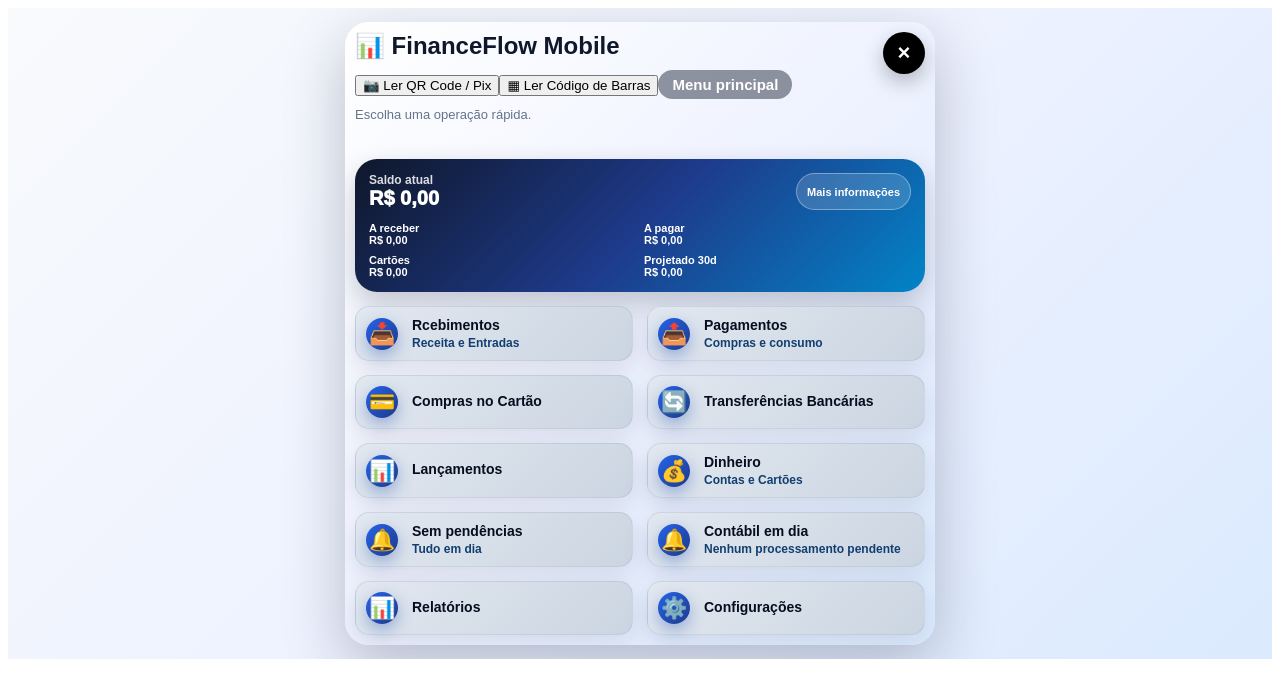
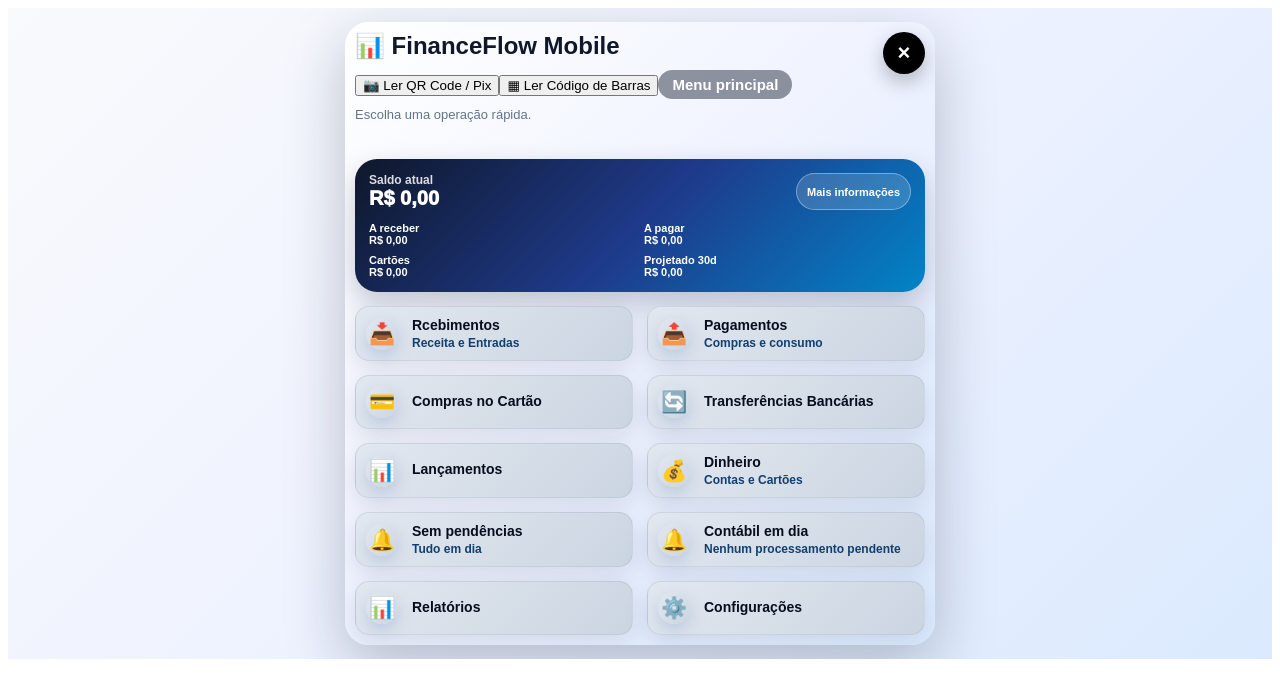
Before and after one commit to lglducci/financeflow-web, a React (Vite) app: page / in a window 1280 px wide. Shown: the top 698 px of the page. Built offline with nearby package versions, Linux system fonts and the light colour scheme.

Commit message:
Add files via upload

```diff
--- a/src/pages/AppMenuMobile.jsx
+++ b/src/pages/AppMenuMobile.jsx
@@ -95,13 +95,12 @@ function BotaoMenu({ icone, titulo, subtitulo, onClick }) {
               height: 32,
               fontSize: 21,
               borderRadius: "50%",
-              background: "linear-gradient(135deg,#2563eb,#1e3a8a)",
-              color: "white",
+              background: "linear-gradient(135deg,#e2e8f0,#cbd5e1)",
+              color: "#030e1d",
               display: "flex",
               alignItems: "center",
               justifyContent: "center",
-
-              boxShadow: "0 6px 16px rgba(13, 62, 168, 0.35)",
+              boxShadow: "0 6px 16px rgba(123, 148, 198, 0.35)",
             }}
           >
             {icone}
```
